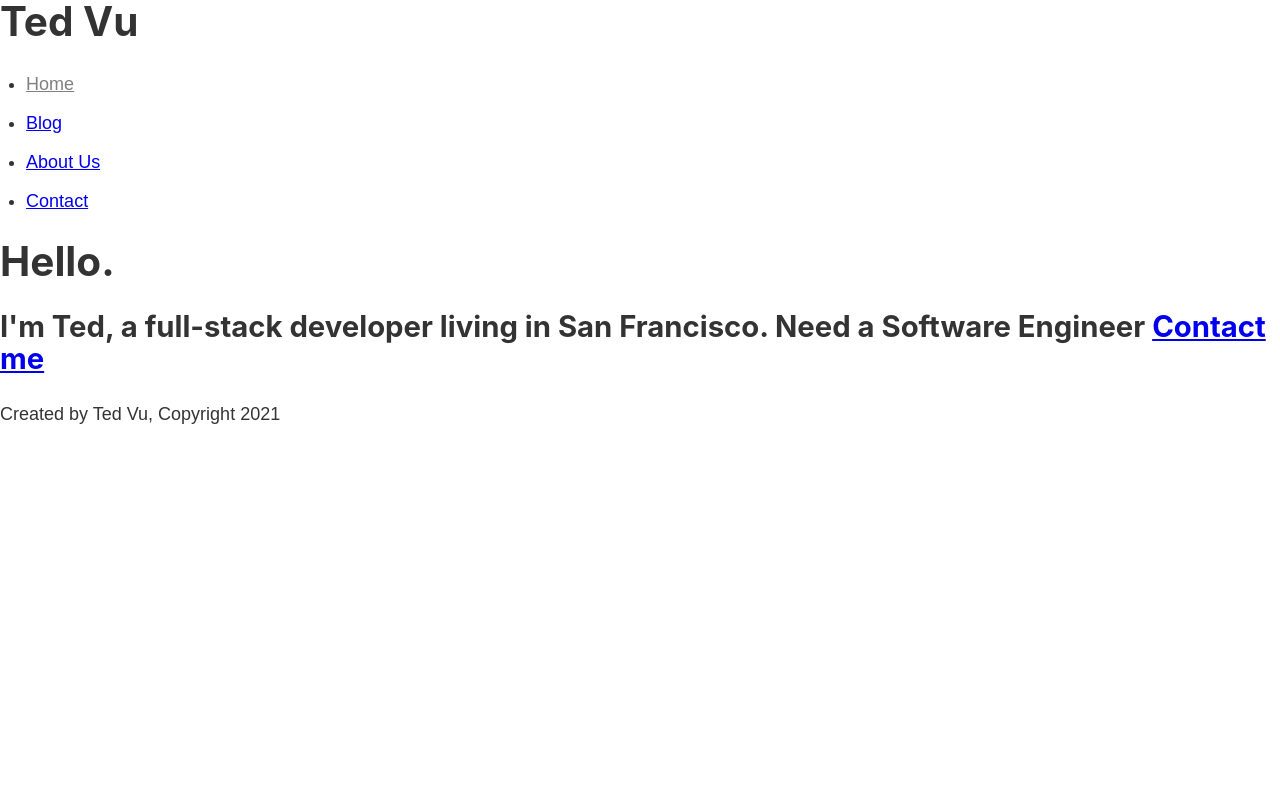
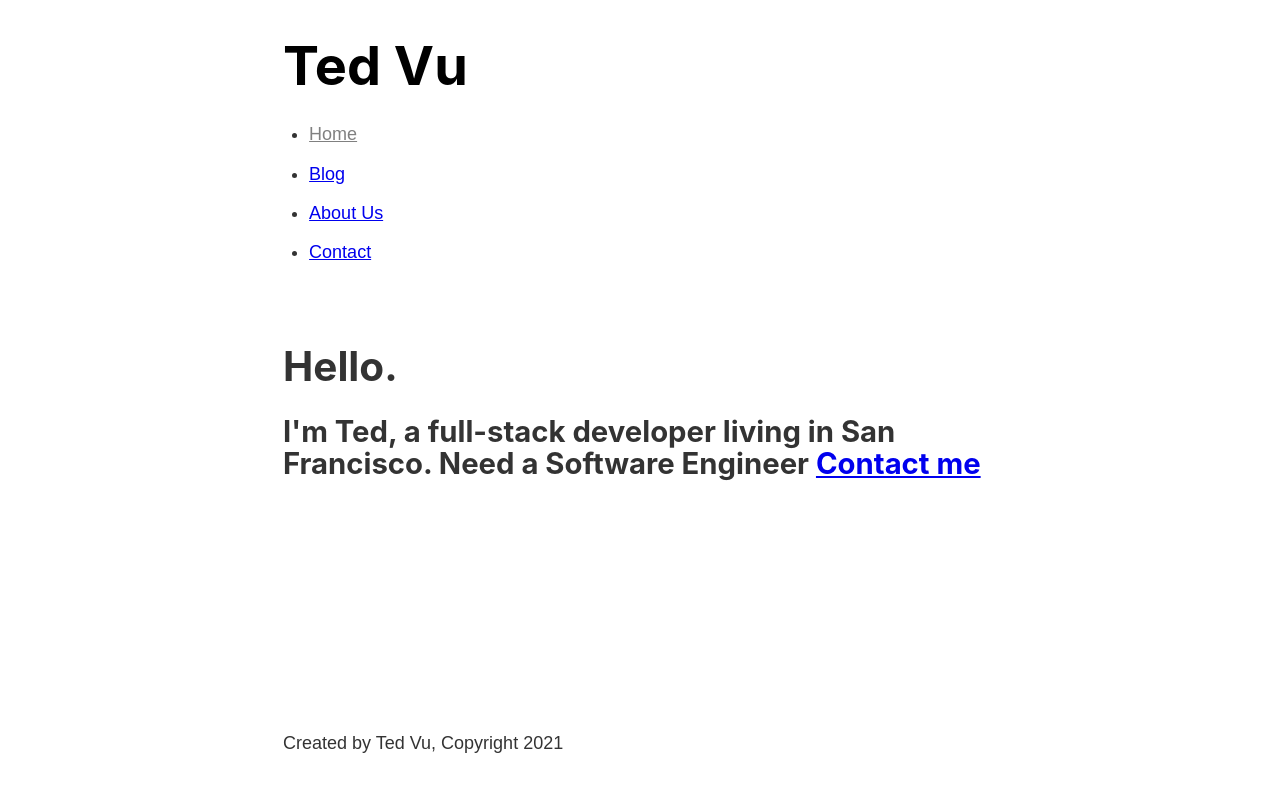
Before and after one commit to TedVu/gatsbyjs-crashcourse, a Gatsby site: page / in a window 1280 px wide. Built offline with nearby package versions, Linux system fonts and the light colour scheme; Gatsby itself is replaced by a stand-in of ours.

Commit message:
Add more styling

```diff
--- a/src/components/header.js
+++ b/src/components/header.js
@@ -5,8 +5,12 @@
 import * as headerStyles from "./header.module.scss"
 const Header = () => {
   return (
-    <header>
-      <h1>Ted Vu</h1>
+    <header className={headerStyles.header}>
+      <h1>
+        <Link className={headerStyles.title} to="/">
+          Ted Vu
+        </Link>
+      </h1>
       <nav>
         <ul>
           <li>
--- a/src/components/header.module.scss
+++ b/src/components/header.module.scss
@@ -1,3 +1,12 @@
+.header {
+  padding: 1rem 0 3rem;
+}
+
+.title {
+  color: #000000;
+  font-size: 3rem;
+  text-decoration: none;
+}
 .link {
   color: gray;
 }
--- a/src/components/layout.js
+++ b/src/components/layout.js
@@ -2,13 +2,16 @@
 import Header from "./header"
 import Footer from "./footer"
 import "../styles/index.scss"
+import * as layoutStyles from "./layout.module.scss"
 
 const Layout = ({ children }) => {
   return (
-    <div>
-      {" "}
-      <Header />
-      {children}
+    <div className={layoutStyles.container}>
+      <div className={layoutStyles.content}>
+        {" "}
+        <Header />
+        {children}
+      </div>
       <Footer />
     </div>
   )
--- /dev/null
+++ b/src/components/layout.module.scss
@@ -0,0 +1,12 @@
+.container {
+  margin: 0 auto;
+  max-width: 750px;
+  padding: 1rem;
+  display: flex;
+  flex-direction: column;
+  min-height: 100vh;
+}
+
+.content {
+  flex-grow: 1;
+}
```
